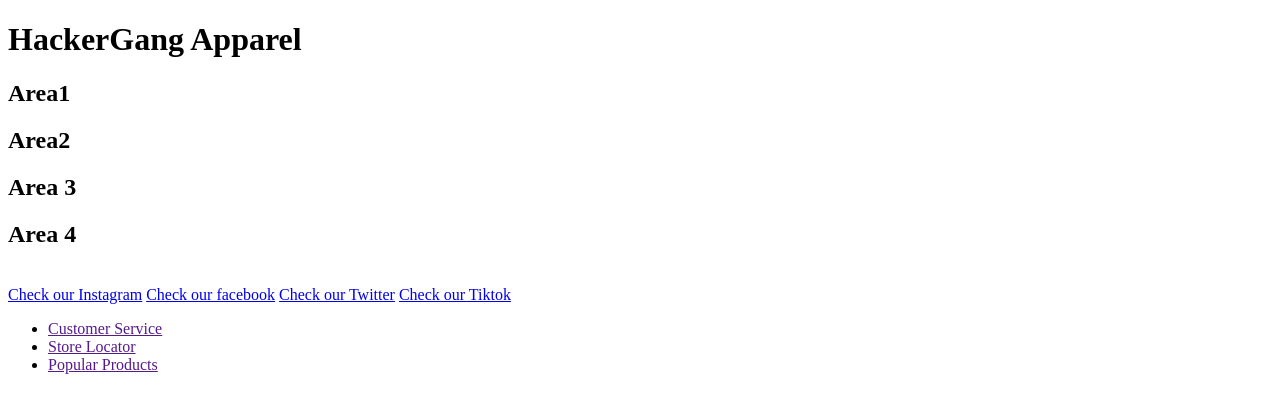
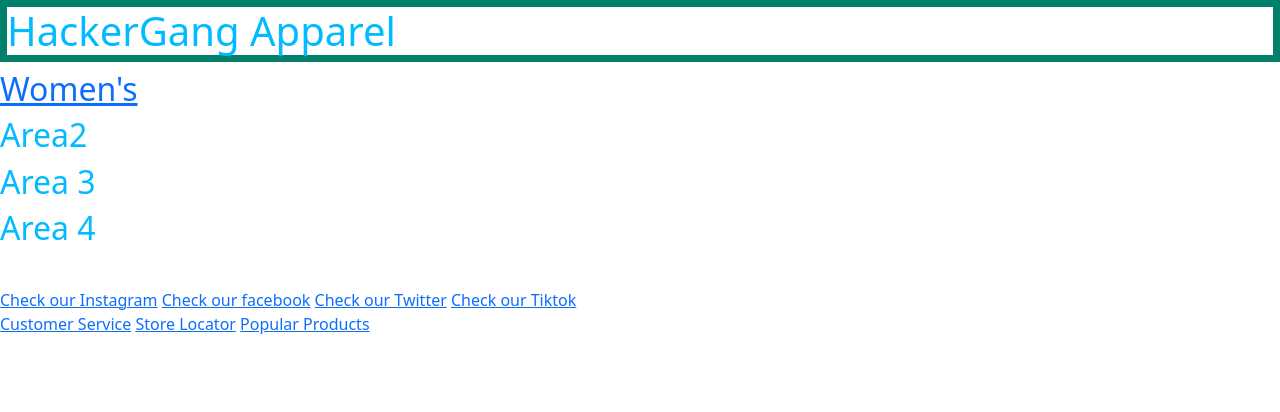
Before and after one commit to Aingr111/102-Class04, a plain HTML site: page index.html in a window 1280 px wide. Drawn offline with nearby package versions, Linux system fonts and the light colour scheme.

Commit message:
Added CSS

```diff
--- a/index.html
+++ b/index.html
@@ -1,12 +1,27 @@
 <!DOCTYPE html>
 <html>
-<head></head>
+<head>
+
+   <link href="https://cdn.jsdelivr.net/npm/bootstrap@5.3.0-alpha1/dist/css/bootstrap.min.css" rel="stylesheet" integrity="sha384-GLhlTQ8iRABdZLl6O3oVMWSktQOp6b7In1Zl3/Jr59b6EGGoI1aFkw7cmDA6j6gD" crossorigin="anonymous">
+   <script src="https://cdn.jsdelivr.net/npm/bootstrap@5.3.0-alpha1/dist/js/bootstrap.bundle.min.js" integrity="sha384-w76AqPfDkMBDXo30jS1Sgez6pr3x5MlQ1ZAGC+nuZB+EYdgRZgiwxhTBTkF7CXvN" crossorigin="anonymous"></script>
+   <link href="style.css" rel="stylesheet"/>
+   <style>
+   ul {
+      list-style-type: none;
+      margin: none;
+      padding: 0;
+    }
+    li {
+      display: inline;
+   }
+   </style>
+</head>
 <body>
    <h1>HackerGang Apparel</h1>
 
-   <div>
+   <ul>
 
-   <div> <h2>Area1</h2></div>
+   <li> <h2><a href="#Women's">Women's</a></h2></li>
 
    <div> <h2> Area2</h2></div>
 
@@ -14,7 +29,7 @@
 
    <div> <h2>Area 4</h2></div>
 
-   </div>
+   </ul>
 
    <div>
 
--- /dev/null
+++ b/style.css
@@ -0,0 +1,3 @@
+h1 {border: 7px solid rgb(0, 128, 107);}
+
+body {background;color: rgb(0, 187, 255); }
```
